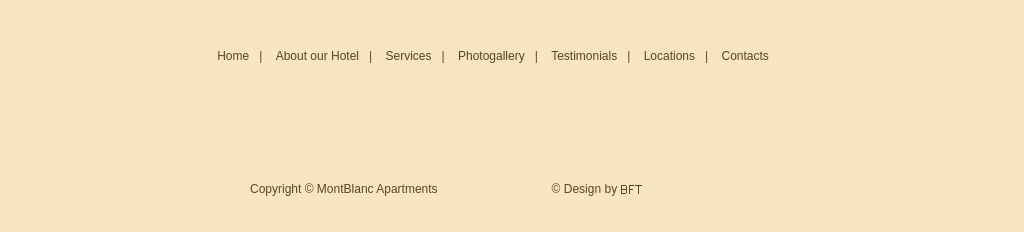
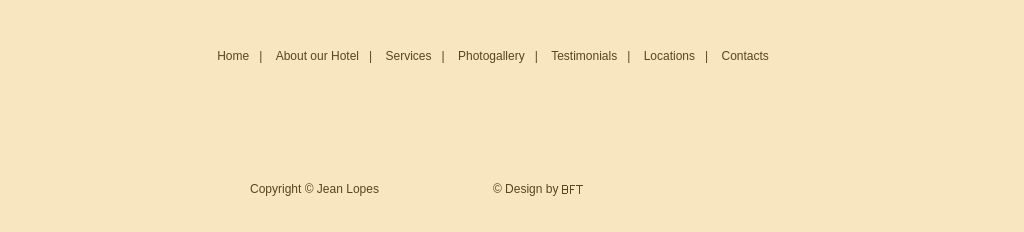
Before and after one commit to AlexandreWasemPinto/alexandre-ifrs, a website: page public_html/html/index.html in a window 1280 px wide. Shown: the part 1318-1550 px from the top of the page, without its empty margins (147-1171 px from the left). Drawn offline with Linux system fonts and the light colour scheme.

Commit message:
colocando meu nome no copyright

```diff
--- a/public_html/html/index.html
+++ b/public_html/html/index.html
@@ -132,7 +132,7 @@
 			<li><a href="#">Contacts</a></li>
 		</ul>
 		<div id="copyright">
-			<span>Copyright &copy; MontBlanc Apartments</span>
+			<span>Copyright &copy; Jean Lopes</span>
 			<span>&copy; Design by <a href="http://www.bestfreetemplates.info/builders.php" target="_blank"><img src="images/footer.gif" alt="http://www.bestfreetemplates.info/builders.php" title="http://www.bestfreetemplates.info/builders.php" /></a></span>
 		</div>
 	</div>
```
